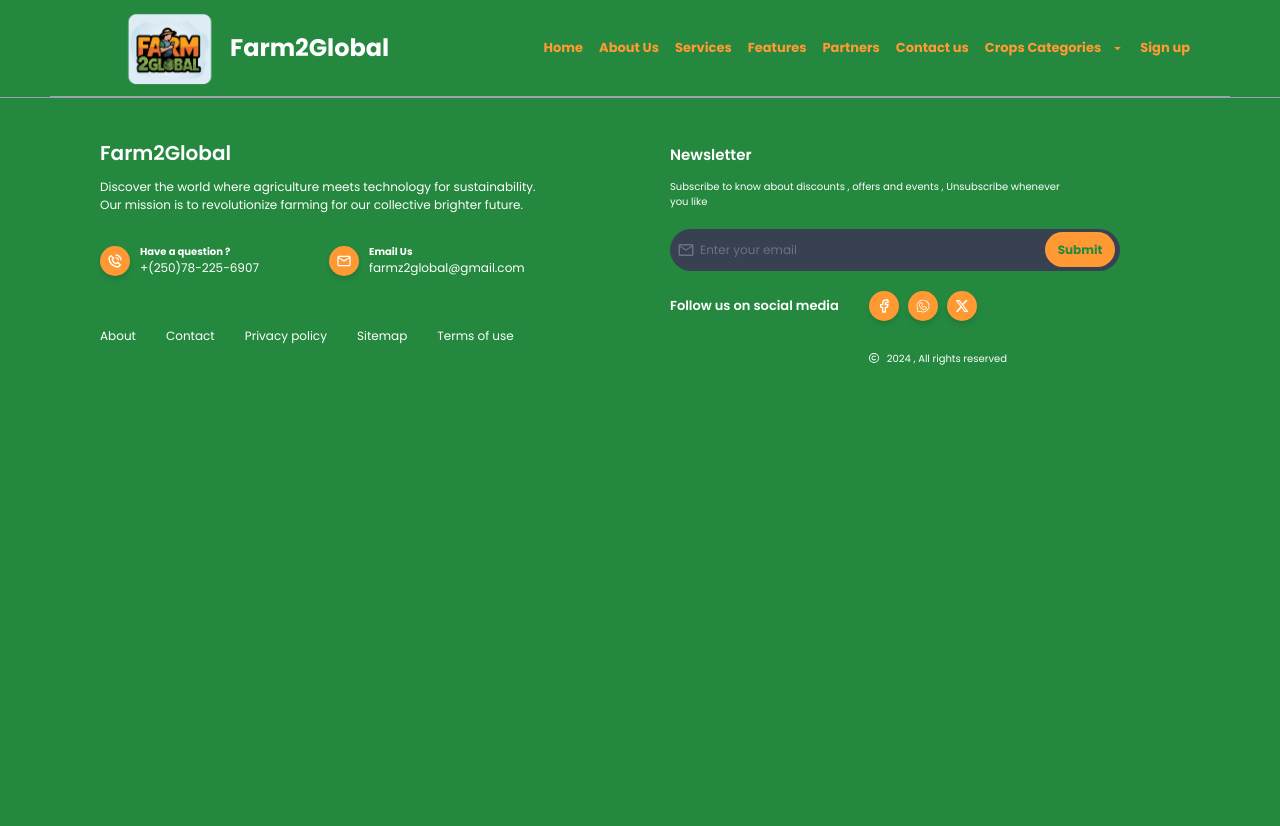
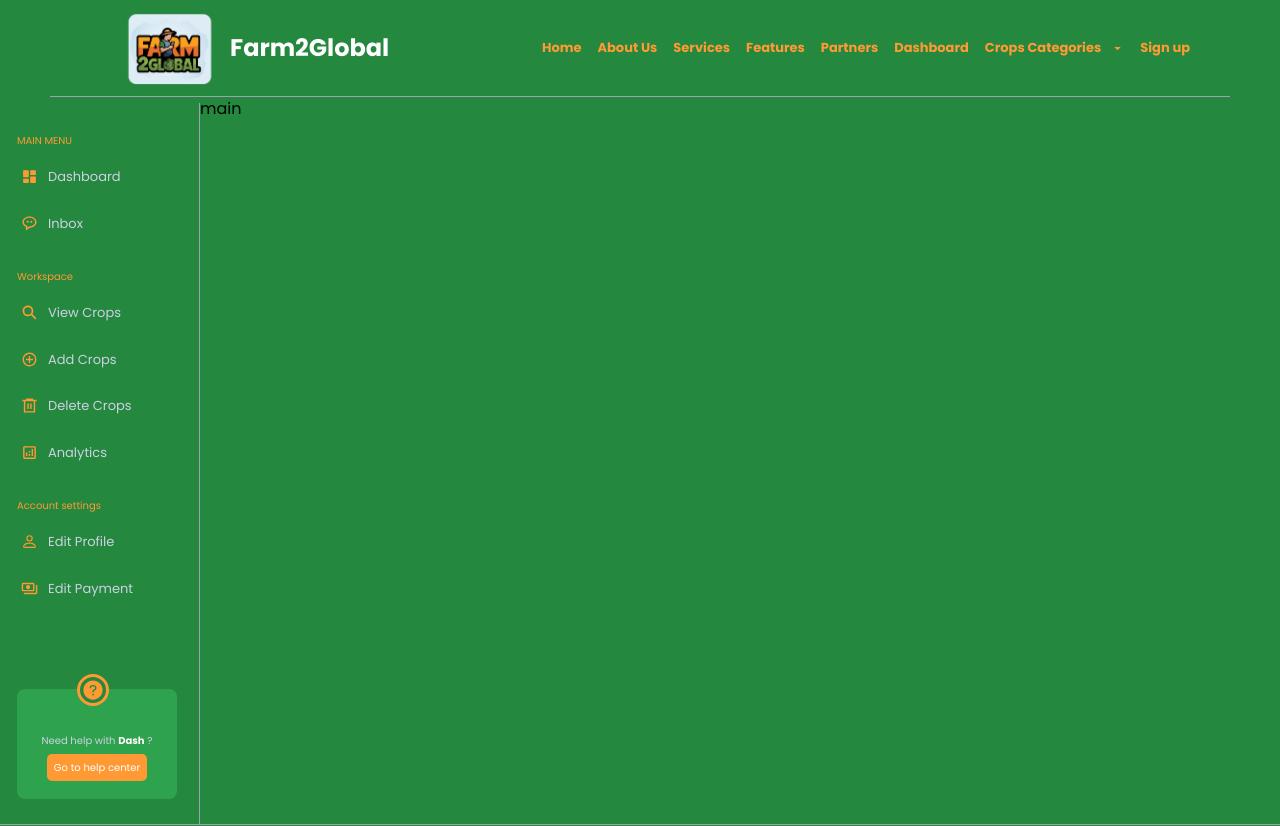
Before and after one commit to MUGISHA-Pascal/Farm2Global-Frontend, a React (Create React App) app in the folder frontend/: page /dashboard in a window 1280 px wide. Shown: the top 826 px of the page. Before the commit the page ends 800 px from the top, so only its background shows below. Built offline with nearby package versions, Linux system fonts and the light colour scheme.

Commit message:
frontend

```diff
--- a/frontend/src/App.tsx
+++ b/frontend/src/App.tsx
@@ -7,6 +7,7 @@ import Signup from "./components/Signup";
 import { BrowserRouter, Route, Routes } from "react-router-dom";
 import Footer from "./components/Footer";
 import Login from "./components/Login";
+import Dashboard from "./components/Dashboard";
 
 function App() {
   return (
@@ -17,6 +18,7 @@ function App() {
           <Route element={<Homepage />} path="/" />
           <Route element={<Signup />} path="/signup" />
           <Route element={<Login />} path="/login" />
+          <Route element={<Dashboard />} path="/dashboard" />
         </Routes>
         <Footer />
       </BrowserRouter>
--- /dev/null
+++ b/frontend/src/components/Dashboard.tsx
@@ -0,0 +1,107 @@
+import { BiSolidDashboard } from "react-icons/bi";
+import { BiMessageRoundedDots } from "react-icons/bi";
+import { IoSearchSharp } from "react-icons/io5";
+import { IoMdAddCircleOutline } from "react-icons/io";
+import { RiDeleteBin6Line } from "react-icons/ri";
+import { MdOutlineAnalytics } from "react-icons/md";
+import { BsPerson } from "react-icons/bs";
+import { MdOutlinePayments } from "react-icons/md";
+import { AiFillQuestionCircle } from "react-icons/ai";
+
+const Dashboard = () => {
+  return (
+    <div className="flex w-full flex-row">
+      <menu className="flex py-[30px] flex-col space-y-[70px] border-gray-400 border-r-[1px] mt-[6px] w-[200px] pl-[17px]">
+        <div className="flex w-full flex-col space-y-[30px] items-start">
+          <div className="mainmenu w-full flex flex-col space-y-[13px] items-start">
+            <h2 className="text-[#ff9933] font-100 text-[10px]">MAIN MENU</h2>
+            <div className="flex w-full flex-col text-[13px]  text-[#CCD2E3] space-y-[15px]  items-start">
+              <a
+                href="#"
+                className="flex flex-row space-x-[10px] w-full hover:bg-[#2FA24D] hover:text-white justify-start px-[4px] py-[6px] items-center"
+              >
+                <BiSolidDashboard className="text-[17px] hover:text-white text-[#ff9933]" />{" "}
+                <p>Dashboard</p>
+              </a>
+              <a
+                href="#"
+                className="flex hover:bg-[#2FA24D] hover:text-white justify-start px-[4px] py-[6px] w-full flex-row space-x-[10px] items-center"
+              >
+                <BiMessageRoundedDots className="text-[17px] hover:text-white text-[#ff9933]" />{" "}
+                <p>Inbox</p>
+              </a>
+            </div>
+          </div>
+          <div className="workspace flex w-full flex-col space-y-[13px] items-start">
+            <h2 className="text-[#ff9933]  text-[10px]">Workspace</h2>
+            <div className="flex w-full flex-col text-[13px]  text-[#CCD2E3] space-y-[15px]  items-start">
+              <a
+                href="#"
+                className="flex  hover:bg-[#2FA24D] hover:text-white justify-start px-[4px] py-[6px] w-full flex-row space-x-[10px]  items-center"
+              >
+                <IoSearchSharp className="text-[#ff9933] hover:text-white text-[17px]" />{" "}
+                <p>View Crops</p>
+              </a>
+              <a
+                href="#"
+                className="flex flex-row  hover:bg-[#2FA24D] hover:text-white justify-start px-[4px] py-[6px] w-full space-x-[10px]  items-center"
+              >
+                <IoMdAddCircleOutline className="text-[#ff9933] hover:text-white text-[17px]" />{" "}
+                <p>Add Crops</p>
+              </a>
+              <a
+                href="#"
+                className="flex  hover:bg-[#2FA24D] hover:text-white justify-start px-[4px] py-[6px] w-full flex-row space-x-[10px]  items-center"
+              >
+                <RiDeleteBin6Line className="text-[#ff9933] text-[17px] hover:text-white" />{" "}
+                <p>Delete Crops</p>
+              </a>
+              <a
+                href="#"
+                className="flex flex-row  hover:bg-[#2FA24D] hover:text-white justify-start px-[4px] py-[6px] w-full space-x-[10px]  items-center"
+              >
+                <MdOutlineAnalytics className="text-[#ff9933] hover:text-white text-[17px]" />{" "}
+                <p>Analytics</p>
+              </a>
+            </div>
+          </div>
+          <div className="accountsettings w-full flex flex-col space-y-[13px] items-start">
+            <h2 className="text-[#ff9933] text-[10px]">Account settings</h2>
+            <div className="flex flex-col w-full text-[13px]  text-[#CCD2E3] space-y-[15px]  items-start">
+              <a
+                href="#"
+                className="flex flex-row  hover:bg-[#2FA24D] hover:text-white justify-start px-[4px] py-[6px] w-full space-x-[10px] items-center"
+              >
+                <BsPerson className="text-[#ff9933] hover:text-white text-[17px]" />{" "}
+                <p text-shadow>Edit Profile</p>
+              </a>
+              <a
+                href="#"
+                className="flex flex-row  hover:bg-[#2FA24D] hover:text-white justify-start px-[4px] py-[6px] w-full space-x-[10px] items-center"
+              >
+                <MdOutlinePayments className="text-[#ff9933] hover:text-white text-[17px]" />{" "}
+                <p>Edit Payment</p>
+              </a>
+            </div>
+          </div>
+        </div>
+        <div className="help relative h-[120px]">
+          <div className="absolute z-10 left-[60px] border-[#ff9933] border-[3px] bg-[#25883F] p-[2px] rounded-full">
+            <AiFillQuestionCircle className="text-[#ff9933] text-[22px]" />
+          </div>
+          <div className="w-[160px] h-[110px] pt-[25px] text-[10px] absolute top-[15px] bg-[#2FA24D] items-center justify-center rounded-[8px] flex flex-col space-y-[6px]">
+            <p className="text-[#CCD2E3]">
+              Need help with <b className="text-white">Dash</b> ?
+            </p>
+            <button className="text-white p-[6px] w-[100px] bg-[#ff9933] rounded-[5px]">
+              Go to help center
+            </button>
+          </div>
+        </div>
+      </menu>
+      <main>main</main>
+    </div>
+  );
+};
+
+export default Dashboard;
--- a/frontend/src/components/Footer.tsx
+++ b/frontend/src/components/Footer.tsx
@@ -68,7 +68,7 @@ const Footer = () => {
             whenever you like
           </p>
         </div>
-        <div className="bg-gray-700 items-center max-md:hidden relative w-[450px] max-md:w-[200px] h-[42px] rounded-full flex flex-row p-0">
+        <div className="bg-gray-700 items-center max-md:hidden relative w-[448px] max-md:w-[200px] h-[42px] rounded-full flex flex-row p-0">
           <label htmlFor="email" className="absolute top-[12px] left-[7px]">
             <MdOutlineMailOutline className="text-gray-500 text-[18px]" />
           </label>
--- a/frontend/src/components/Navbar.tsx
+++ b/frontend/src/components/Navbar.tsx
@@ -120,21 +120,15 @@ const Navbar = () => {
                   </li>
                 </li>
                 <li>
-                  <li>
-                    <Link
-                      to="contactUs"
-                      spy={true}
-                      smooth={true}
+                  <RouterLink
+                    to="/signup"
                     onClick={() => {
                       setNavShow(false);
                     }}
-                      offset={0}
-                      duration={500}
                     className="hover:text-green-300 hover:cursor-pointer"
                   >
-                      Contact us
-                    </Link>
-                  </li>
+                    Sign up
+                  </RouterLink>
                 </li>
 
                 <li>
@@ -216,18 +210,15 @@ const Navbar = () => {
               </li>
             </li>
             <li>
-              <li>
-                <Link
-                  to="contactUs"
-                  spy={true}
-                  smooth={true}
-                  offset={0}
-                  duration={500}
+              <RouterLink
+                to="/dashboard"
+                onClick={() => {
+                  setNavShow(false);
+                }}
                 className="hover:text-green-300 hover:cursor-pointer"
               >
-                  Contact us
-                </Link>
-              </li>
+                Dashboard
+              </RouterLink>
             </li>
 
             <li
```
Lines whose indentation alone changed are shown as unchanged.
